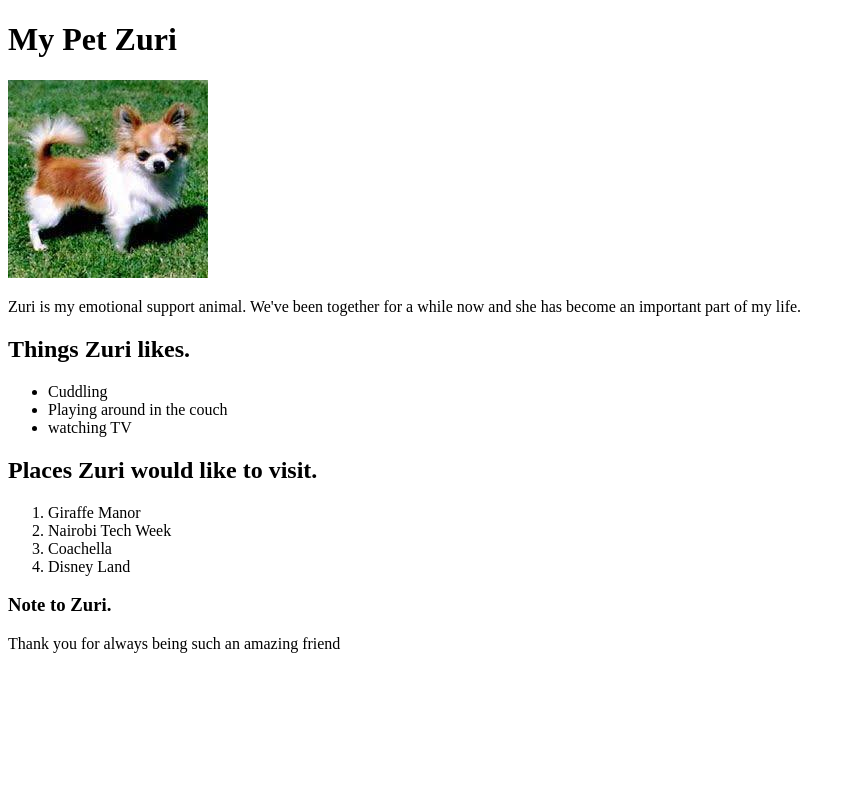
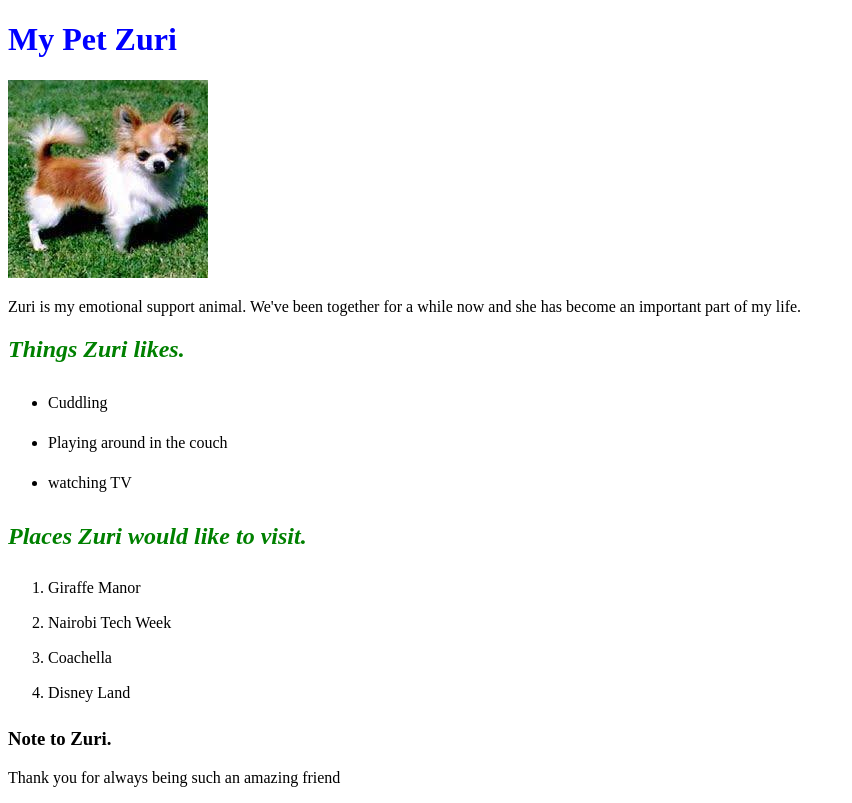
Before and after one commit to mutheud/my-pet-zuri, a plain HTML site: page index.html in a window 1280 px wide. Shown: the whole page, without its empty margins (0-852 px from the left). Drawn offline with Linux system fonts and the light colour scheme.

Commit message:
rename the HTML file to index.html

```diff
--- /dev/null
+++ b/CSS/style.css
@@ -0,0 +1,24 @@
+h1{
+  color: #0000ff;
+
+}
+h2{
+  color:green;
+  font-style:italic;
+
+}
+p{
+  font-family:san-serif;
+
+}
+ul{
+  line-height: 40px;
+
+}
+ol{
+  line-height: 35px;
+
+}
+
+
+}
--- a/my-pet.html
+++ b/index.html
@@ -3,6 +3,7 @@
   <head>
     <meta charset="utf-8">
     <title>Zuri</title>
+    <link href="CSS/style.css" rel="stylesheet" type="text/css">
   </head>
   <body>
       <h1>My Pet Zuri</h1>
```
Also changed, not shown: 1 other file.
